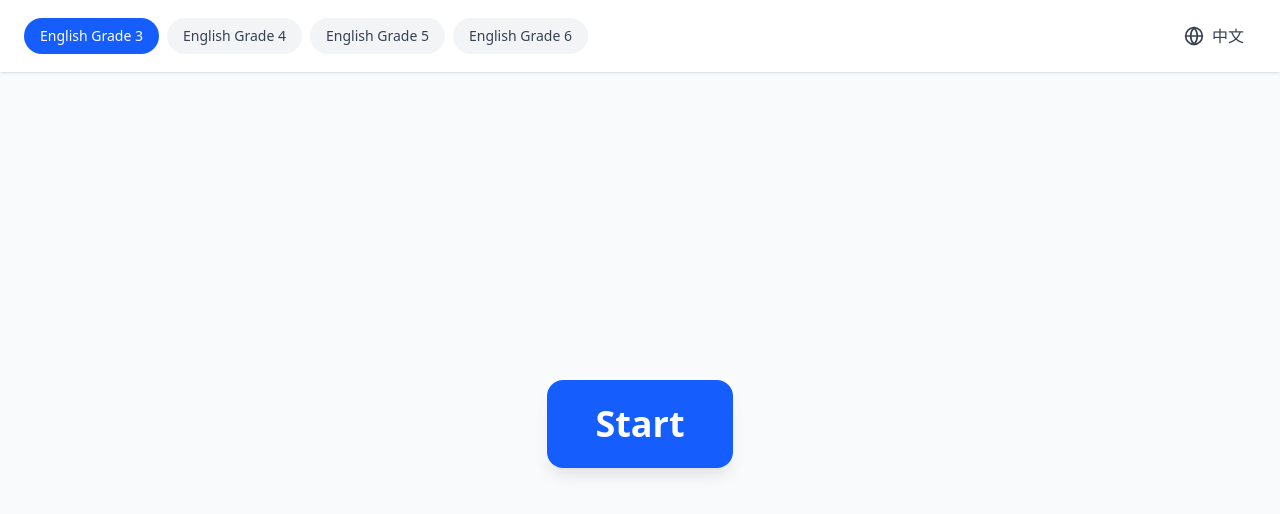
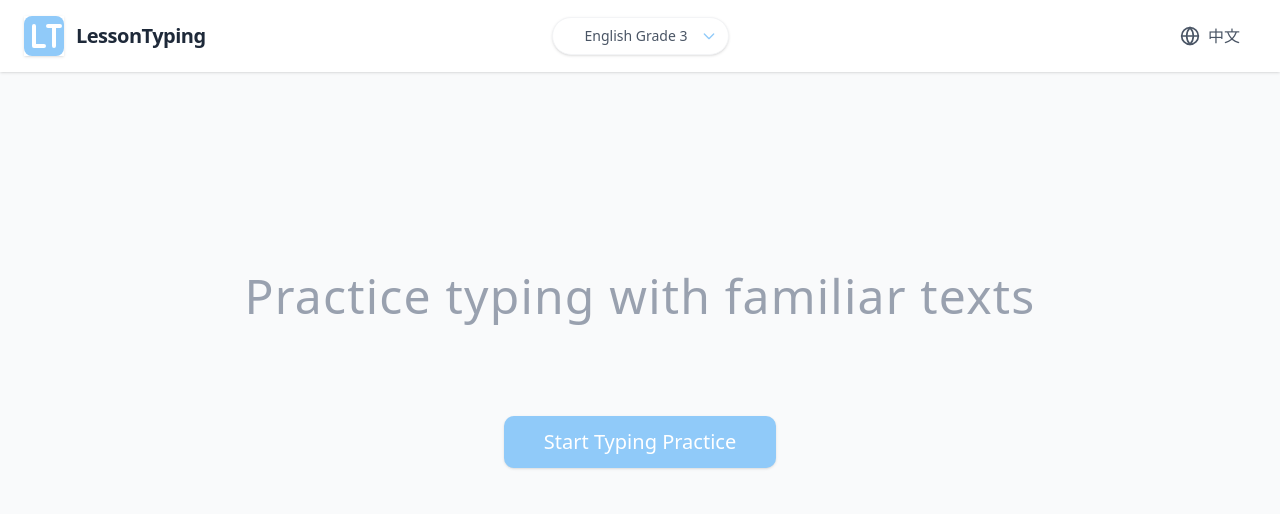
Before and after one commit to hyacinthus/lesson-typing, a React (Vite) app: page / in a window 1280 px wide. Shown: the top 514 px of the page. Built offline with nearby package versions, Linux system fonts and the light colour scheme.

Commit message:
feat: style

```diff
--- a/index.html
+++ b/index.html
@@ -4,7 +4,7 @@
     <meta charset="UTF-8" />
     <link rel="icon" type="image/svg+xml" href="/vite.svg" />
     <meta name="viewport" content="width=device-width, initial-scale=1.0" />
-    <title>lesson-typing</title>
+    <title>LessonTyping</title>
   </head>
   <body>
     <div id="root"></div>
--- /dev/null
+++ b/src/components/Logo.tsx
@@ -0,0 +1,30 @@
+export const Logo = ({ className = "w-10 h-10" }: { className?: string }) => (
+    <svg
+        viewBox="0 0 100 100"
+        fill="none"
+        xmlns="http://www.w3.org/2000/svg"
+        className={className}
+        aria-label="LessonTyping Logo"
+    >
+        {/* Background Square */}
+        <rect width="100" height="100" rx="20" fill="#90caf9" />
+
+        {/* L Shape */}
+        <path
+            d="M25 25V75H50"
+            stroke="white"
+            strokeWidth="10"
+            strokeLinecap="round"
+            strokeLinejoin="round"
+        />
+
+        {/* T Shape */}
+        <path
+            d="M60 25H90M75 25V75"
+            stroke="white"
+            strokeWidth="10"
+            strokeLinecap="round"
+            strokeLinejoin="round"
+        />
+    </svg>
+);
--- a/src/components/lesson/LessonCard.tsx
+++ b/src/components/lesson/LessonCard.tsx
@@ -17,7 +17,7 @@ export function LessonCard({ lesson, stats, onSelect }: LessonCardProps) {
         <div>
           <h3 className="text-xl font-bold text-gray-900 mb-1">{lesson.title}</h3>
           <div className="flex gap-2 text-sm">
-            <span className="bg-blue-100 text-blue-700 px-2 py-1 rounded">
+            <span className="bg-[#e3f2fd] text-[#1976d2] px-2 py-1 rounded">
               {lesson.grade}
             </span>
             {lesson.category && (
--- a/src/components/lesson/LessonList.tsx
+++ b/src/components/lesson/LessonList.tsx
@@ -66,7 +66,7 @@ export function LessonList() {
 
       {groupedLessons.map((group) => (
         <div key={group.grade} className="mb-10">
-          <h2 className="text-xl font-bold text-gray-800 mb-4 border-l-4 border-blue-500 pl-3">
+          <h2 className="text-xl font-bold text-gray-800 mb-4 border-l-4 border-[#90caf9] pl-3">
             {group.grade}
           </h2>
           <div className="grid gap-4 md:grid-cols-2 lg:grid-cols-3">
--- a/src/components/typing/CharacterRenderer.tsx
+++ b/src/components/typing/CharacterRenderer.tsx
@@ -43,7 +43,7 @@ function getStatusClass(status: CharacterStatus): string {
     case CharacterStatus.PENDING:
       return 'text-gray-400';
     case CharacterStatus.CURRENT:
-      return 'bg-blue-100 text-blue-600';
+      return 'bg-[#e3f2fd] text-[#1976d2]';
     case CharacterStatus.CORRECT:
       return 'text-green-600';
     case CharacterStatus.INCORRECT:
--- a/src/components/typing/StatsPanel.tsx
+++ b/src/components/typing/StatsPanel.tsx
@@ -21,7 +21,7 @@ export function StatsPanel({ stats }: StatsPanelProps) {
       {/* 字符速率 */}
       <div className="bg-white rounded-lg p-4 shadow-sm border border-gray-200">
         <div className="text-sm text-gray-500 mb-1">字符速率</div>
-        <div className="text-2xl font-bold text-blue-600">
+        <div className="text-2xl font-bold text-[#90caf9]">
           {stats.characterSpeed}
         </div>
         <div className="text-xs text-gray-400">字符/分钟</div>
--- a/src/components/typing/TypingArea.tsx
+++ b/src/components/typing/TypingArea.tsx
@@ -141,7 +141,7 @@ export function TypingArea({
             {onNextLesson && (
               <button
                 onClick={onNextLesson}
-                className="bg-blue-600 hover:bg-blue-700 text-white font-bold py-3 px-8 rounded-lg transition-colors"
+                className="bg-[#90caf9] hover:bg-[#64b5f6] text-white font-medium py-3 px-8 rounded-full shadow-sm hover:shadow-md transition-all"
               >
                 {t('next_lesson')}
               </button>
--- a/src/i18n.ts
+++ b/src/i18n.ts
@@ -6,7 +6,8 @@ const resources = {
     en: {
         translation: {
             "app_title": "Primary School Typing Practice",
-            "start": "Start",
+            "start": "Start Typing Practice",
+            "hero_subtitle": "Practice typing with familiar texts",
             "next_lesson": "Next Lesson",
             "select_grade": "Select Grade",
             "all_grades": "All Grades",
@@ -24,7 +25,8 @@ const resources = {
     zh: {
         translation: {
             "app_title": "小学语文课文打字练习",
-            "start": "开始",
+            "start": "开始打字练习",
+            "hero_subtitle": "用你熟悉的课文练习打字",
             "next_lesson": "下一篇",
             "select_grade": "选择年级",
             "all_grades": "所有年级",
--- a/src/index.css
+++ b/src/index.css
@@ -3,8 +3,8 @@
 @theme {
   /* 字符状态颜色 */
   --color-pending: #9ca3af;
-  --color-current: #0ea5e9;
-  --color-current-bg: #e0f2fe;
+  --color-current: #90caf9;
+  --color-current-bg: #e3f2fd;
   --color-correct: #22c55e;
   --color-incorrect: #ef4444;
   --color-incorrect-bg: #fee2e2;
--- a/src/pages/HomePage.tsx
+++ b/src/pages/HomePage.tsx
@@ -3,6 +3,7 @@ import { useTranslation } from 'react-i18next';
 import { Globe } from 'lucide-react';
 import { useLessonStore } from '../stores/lessonStore';
 import { LessonPractice } from '../components/lesson/LessonPractice';
+import { Logo } from '../components/Logo';
 import type { Lesson } from '../types';
 
 export function HomePage() {
@@ -113,46 +114,63 @@ export function HomePage() {
   return (
     <div className="min-h-screen bg-gray-50 flex flex-col">
       {/* Header / Top Bar */}
-      <div className="bg-white shadow-sm px-6 py-4 flex flex-col md:flex-row justify-between items-center gap-4 z-10">
+      <div className="bg-white shadow-sm px-6 py-4 grid grid-cols-1 md:grid-cols-3 items-center gap-4 z-10">
+        {/* Logo & Title */}
+        <div className="flex items-center gap-3 justify-self-start">
+          <Logo className="w-10 h-10 shadow-sm" />
+          <span className="text-xl font-bold text-gray-800 tracking-tight">LessonTyping</span>
+        </div>
+
         {/* Grade List */}
-        <div className="flex flex-wrap gap-2 justify-center md:justify-start flex-1">
+        <div className="flex justify-center justify-self-center w-full">
+          <div className="relative">
+            <select
+              value={currentGrade || ''}
+              onChange={(e) => setSelectedGrade(e.target.value)}
+              className="appearance-none px-8 py-2 pr-10 rounded-full bg-white text-gray-600 text-sm font-medium focus:outline-none focus:ring-2 focus:ring-[#90caf9] shadow-sm hover:shadow-md transition-shadow cursor-pointer border border-gray-100 min-w-[140px]"
+            >
               {grades.map((grade) => (
-            <button
-              key={grade}
-              onClick={() => setSelectedGrade(grade)}
-              className={`px-4 py-2 rounded-full text-sm font-medium transition-colors ${currentGrade === grade
-                ? 'bg-blue-600 text-white'
-                : 'bg-gray-100 text-gray-700 hover:bg-gray-200'
-                }`}
-            >
+                <option key={grade} value={grade}>
                   {grade}
-            </button>
+                </option>
               ))}
+            </select>
+            <div className="pointer-events-none absolute inset-y-0 right-0 flex items-center px-3 text-[#90caf9]">
+              <svg className="h-4 w-4" fill="none" stroke="currentColor" viewBox="0 0 24 24">
+                <path strokeLinecap="round" strokeLinejoin="round" strokeWidth="2" d="M19 9l-7 7-7-7" />
+              </svg>
+            </div>
+          </div>
         </div>
 
         {/* Language Switcher */}
+        <div className="flex justify-end justify-self-end">
           <button
             onClick={toggleLanguage}
-          className="flex items-center gap-2 px-3 py-2 rounded-lg hover:bg-gray-100 text-gray-700 transition-colors"
+            className="flex items-center gap-2 px-4 py-2 rounded-full hover:bg-blue-50 text-gray-600 transition-colors font-medium"
             title={t('language')}
           >
             <Globe size={20} />
             <span className="uppercase font-medium">{i18n.language === 'zh' ? 'English' : '中文'}</span>
           </button>
         </div>
+      </div>
 
       {/* Main Content */}
-      <main className="flex-1 flex flex-col items-center justify-center p-4">
+      <main className="flex-1 flex flex-col items-center pt-[25vh] p-4">
+        <div className="text-gray-400 text-[3rem] leading-none mb-24 tracking-wide text-center">
+          {t('hero_subtitle')}
+        </div>
+
         {isLoading ? (
           <div className="text-xl text-gray-500 animate-pulse">{t('loading')}</div>
         ) : (
           <button
             onClick={handleStart}
             disabled={!currentGrade && grades.length === 0}
-            className="group relative px-12 py-6 bg-blue-600 text-white text-4xl font-bold rounded-2xl shadow-lg hover:bg-blue-700 hover:shadow-xl hover:-translate-y-1 transition-all duration-200 disabled:opacity-50 disabled:cursor-not-allowed disabled:hover:translate-y-0"
+            className="group relative px-10 py-3 bg-[#90caf9] text-white text-xl font-medium rounded-[10px] shadow-sm hover:bg-[#64b5f6] hover:shadow-md transition-all duration-200 disabled:opacity-50 disabled:cursor-not-allowed"
           >
             {t('start')}
-            <div className="absolute inset-0 rounded-2xl ring-4 ring-white/20 group-hover:ring-white/40 transition-all" />
           </button>
         )}
 
```
Lines whose indentation alone changed are shown as unchanged.
